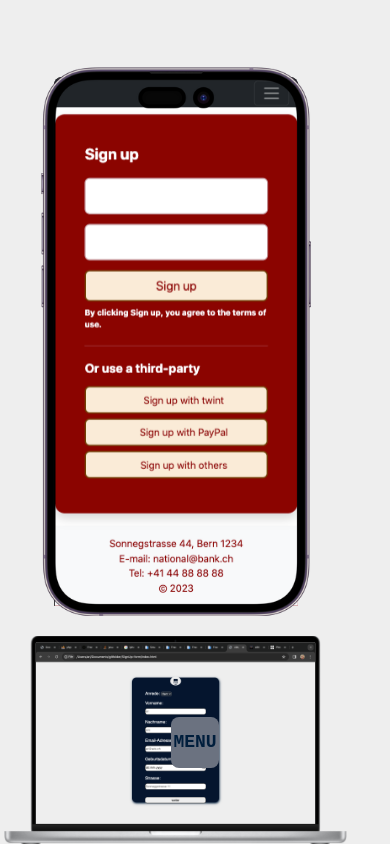
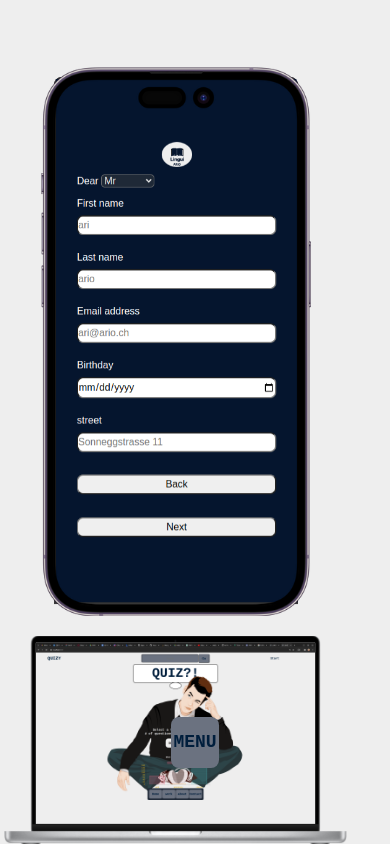
Before and after one commit to Ari-Ario/portfolio, a PHP site: page /www/public/index.php in a window 390 px wide. Shown: the part 68-912 px from the top of the page. Run offline with PHP 8.4, Linux system fonts and the light colour scheme.

Commit message:
mobile screenshots finished

```diff
--- a/www/public/index.php
+++ b/www/public/index.php
@@ -24,9 +24,11 @@ if (session_status() === PHP_SESSION_NONE){
                 <div class="dm-device1">
                     <div class="device1">
                     <div id="image-container-iphone" class="container">
+<!--                         <img class="animated" src="image4.png" alt="Image 4">
+                        <img class="animated" src="image3.png" alt="Image 3"> -->
+                        <img class="animated" src="image2.png" alt="Image 2">
                         <img class="animated" src="image1.png" alt="Image 1">
-                        <img class="animated" src="image2.png" alt="Image 2">
-                        <img id="last-img" class="animated" src="image3.png" alt="Image 2">
+                        <img id="last-img" class="animated" src="image5.png" alt="Image 5">
                     </div>
                     </div>
                 </div>
--- a/www/public/styles.css
+++ b/www/public/styles.css
@@ -485,7 +485,7 @@ a {
 
     /* main ------------------- */
     #main {
-      bottom: 8vh;
+      bottom: 10%;
     }
     #main-content {
       display: block;
```
Also changed, not shown: www/public/image1.png, www/public/image2.png, www/public/image3.png, www/public/image4.png (added), www/public/image5.png (added), www/public/screenshot1.png.
